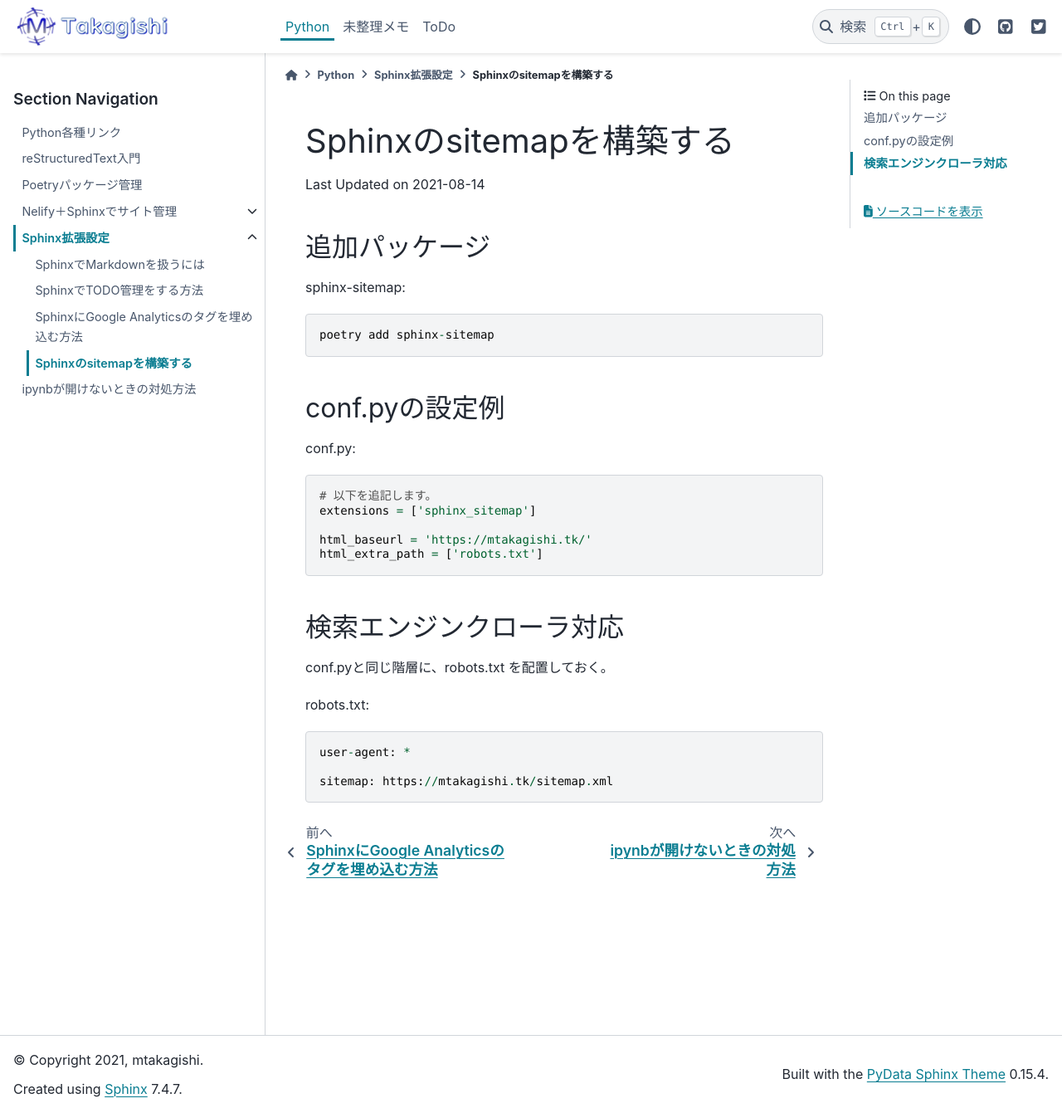
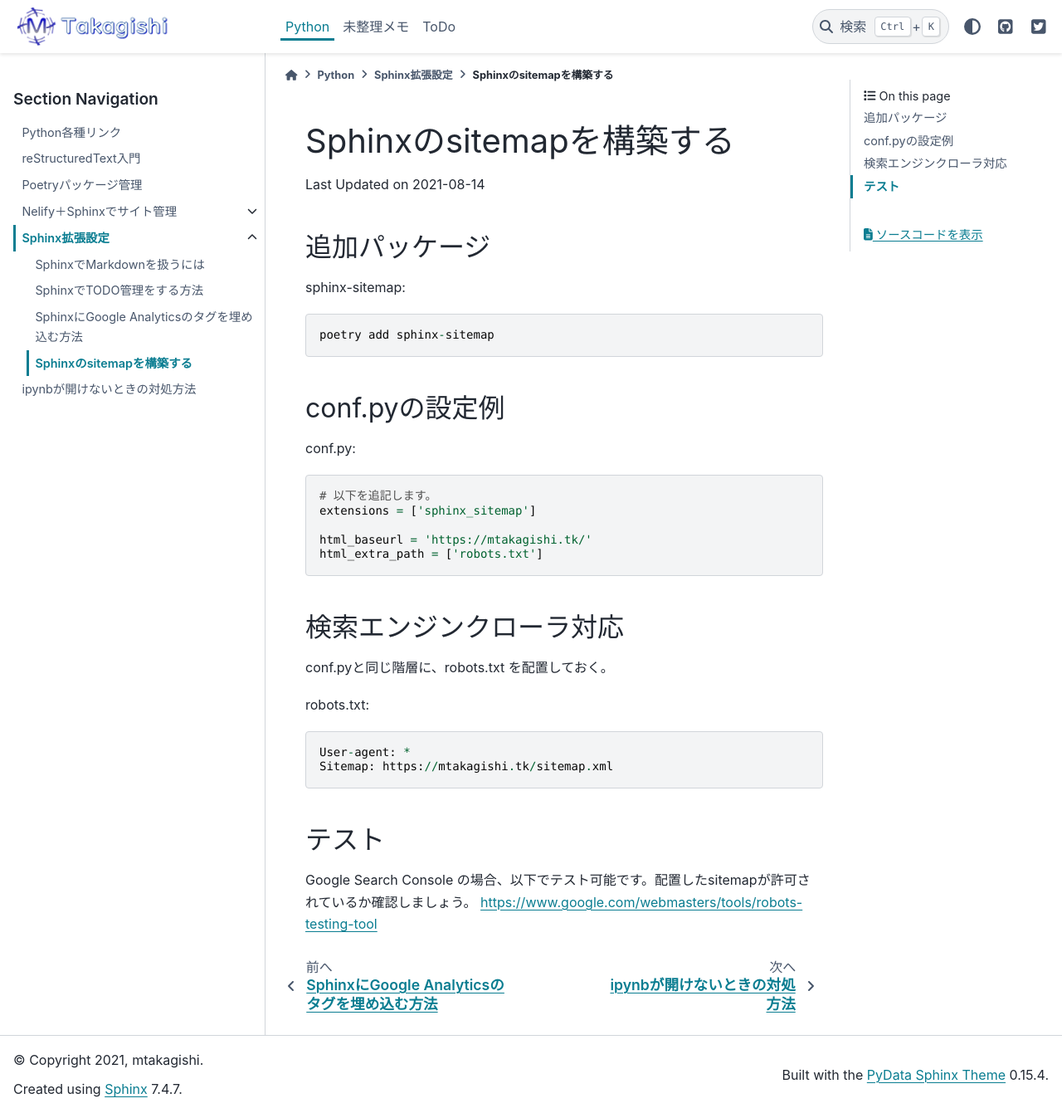
Before and after one commit to mtakagishi/mtakagishi, a Sphinx documentation site: the page built from docs/python/Sphinx-ext/sitemap.rst, in a window 1280 px wide and 1341 px high. Shown: the whole window at 83% size. Built offline with Sphinx 7.4.7 and the PyData theme 0.15.4, drawn with Linux system fonts in a browser that asks for light colours.

Commit message:
robots.txt テスト

```diff
--- a/docs/python/Sphinx-ext/sitemap.rst
+++ b/docs/python/Sphinx-ext/sitemap.rst
@@ -28,11 +28,14 @@ conf.pyと同じ階層に、robots.txt を配置しておく。
 
 robots.txt::
 
-  user-agent: *
+  User-agent: *
+  Sitemap: https://mtakagishi.tk/sitemap.xml
 
-  sitemap: https://mtakagishi.tk/sitemap.xml
+テスト
+--------------------------------
 
-
+Google Search Console	の場合、以下でテスト可能です。配置したsitemapが許可されているか確認しましょう。
+https://www.google.com/webmasters/tools/robots-testing-tool
 
 
 .. |date| date::
```
